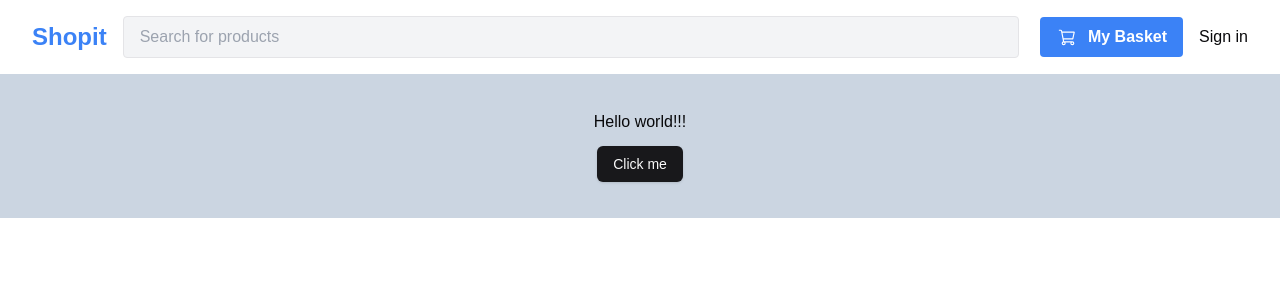
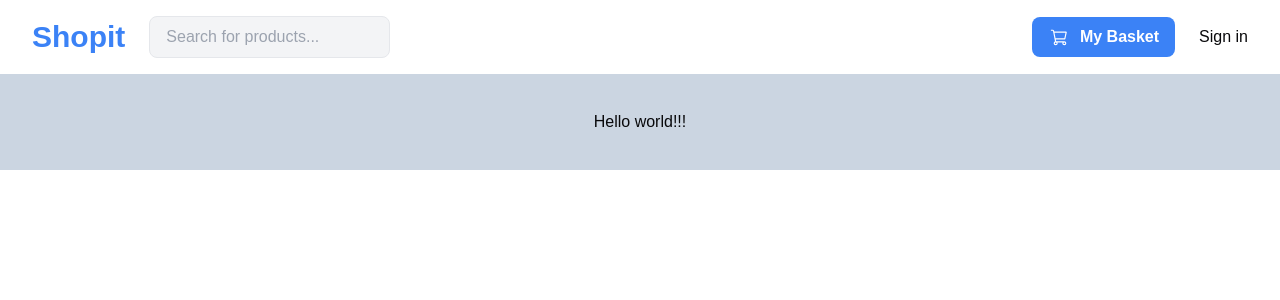
Before and after one commit to Subhan-Anwer/full-stack-e-commerce-website, a Next.js app: page / in a window 1280 px wide. Shown: the top 300 px of the page. Built offline with nearby package versions, Linux system fonts and the light colour scheme; no server answers.

Commit message:
Header Responsive

```diff
--- a/app/(store)/page.tsx
+++ b/app/(store)/page.tsx
@@ -5,7 +5,7 @@ export default function Home() {
   return (
     <div className="bg-slate-300 p-9 flex items-center justify-center flex-col gap-3" >
       <h1>Hello world!!!</h1>
-      <Button className="active:scale-90 transition-transform duration-200">Click me</Button>
+      {/* <Button className="active:scale-90 transition-transform duration-200">Click me</Button> */}
     </div>
   );
 }
--- /dev/null
+++ b/app/(store)/search/page.tsx
@@ -0,0 +1,7 @@
+const SearchPage = () => {
+  return (
+    <div>SearchPage</div>
+  )
+}
+
+export default SearchPage
--- a/components/Header.tsx
+++ b/components/Header.tsx
@@ -1,4 +1,5 @@
 "use client"
+
 import { ClerkLoaded, SignedIn, SignInButton, UserButton, useUser } from '@clerk/nextjs'
 import Link from 'next/link';
 import React from 'react'
@@ -7,7 +8,7 @@ import { PackageIcon, TrolleyIcon } from '@sanity/icons';
 
 const Header = () => {
     const { user } = useUser();
-    console.log(user)
+    // console.log(user)
 
     const createClerkPassKey = async () => {
         try {
@@ -19,35 +20,39 @@ const Header = () => {
     }
 
     return (
-        <header className='flex flex-wrap justify-between items-center px-4 py-2'>
-            {/* Top row */}
-            <div className='flex w-full flex-wrap justify-between item-center px-4 py-2'>
+        <header className="w-full bg-white shadow-sm">
+            <div className="container mx-auto px-4 sm:px-6 lg:px-8">
+                {/* Main Header Content */}
+                <div className="flex flex-col md:flex-row items-center justify-between py-4 gap-4 md:gap-6">
+                    {/* Logo and Search Container */}
+                    <div className="flex flex-col sm:flex-row items-center gap-4 sm:gap-6 w-full md:w-auto">
+                        {/* Logo */}
                         <Link
                             href="/"
-                    className='text-2xl leading-[42px] font-bold text-blue-500 hover:opacity-50 cursor-pointer mx-auto sm:mx-0'
+                            className="text-2xl sm:text-3xl font-bold text-blue-500 hover:opacity-70 transition cursor-pointer whitespace-nowrap"
                         >
                             Shopit
                         </Link>
 
-                <Form
-                    action="/search"
-                    className='w-full sm:w-auto sm:flex-1 sm:mx-4 mt-2 sm:mt-0'
-                >
+                        {/* Search Form */}
+                        <Form action="/search" className="w-full sm:w-auto flex-1 max-w-2xl">
                             <input
                                 type="text"
-                        name='query'
-                        placeholder='Search for products'
-                        className='bg-gray-100 text-gray-800 px-4 py-2 rounded focus:outline-none focus:ring-2 focus: ring-blue-500 focus:ring-opacity-50 border w-full max-w-4xl'
+                                name="query"
+                                placeholder="Search for products..."
+                                className="w-full bg-gray-100 text-gray-800 px-4 py-2 rounded-lg focus:outline-none focus:ring-2 focus:ring-blue-500 border border-gray-200"
                             />
                         </Form>
+                    </div>
 
-                <div className='flex items-center space-x-4 mt-4 sm:mt-0 mx-auto flex-1 sm:flex-none'>
+                    {/* Basket & User Details */}
+                    <div className="flex flex-col sm:flex-row items-center gap-4 sm:gap-6 w-full sm:w-auto">
+                        {/* Basket Button */}
                         <Link
                             href="/basket"
-                        className='flex-1 relative flex justify-center sm:justify-start sm:flex-none items-center space-x-2 bg-blue-500 hover:bg-blue-700 text-white font-bold py-2 px-4 rounded cursor-pointer'
+                            className="w-full sm:w-auto flex items-center justify-center space-x-2 rounded-lg bg-blue-500 px-4 py-2 font-bold text-white hover:bg-blue-600 transition cursor-pointer whitespace-nowrap"
                         >
-                        <TrolleyIcon className='w-6 h-6' />
-                        {/* Span item count once global state is set up */}
+                            <TrolleyIcon className="w-6 h-6" />
                             <span>My Basket</span>
                         </Link>
 
@@ -56,38 +61,56 @@ const Header = () => {
                             <SignedIn>
                                 <Link
                                     href="/orders"
-                                className='flex-1 relative flex justify-center sm:justify-start sm:flex-none items-center space-x-2 bg-blue-500 hover:bg-blue-700 text-white font-bold py-2 px-4 rounded '
+                                    className="w-full sm:w-auto flex items-center justify-center space-x-2 rounded-lg bg-blue-500 px-4 py-2 font-bold text-white hover:bg-blue-600 transition cursor-pointer whitespace-nowrap"
                                 >
-                                <PackageIcon className='w-6 h-6' />
+                                    <PackageIcon className="w-6 h-6" />
                                     <span>My Orders</span>
                                 </Link>
                             </SignedIn>
 
                             {user ? (
-                            <div className='flex item-center space-x-2'>
+                                <div className="flex relative items-center space-x-2">
                                     <UserButton />
 
-                                <div className="hidden sm:block text-xs">
-                                    <p className='text-gray-400'>Welcome Back</p>
-                                    <p className='font-bold'>{user.fullName}!</p>
+                                    {/* Welcome Message (Hidden on Mobile) */}
+                                    <div className="block text-xs">
+                                        <p className="text-gray-400">Welcome Back</p>
+                                        <p className="font-bold">{user.fullName || user.username}!</p>
                                     </div>
-                            </div>
-                        ) : (
-                            <SignInButton mode='modal' />
-                        )}
 
+                                    {/* Passkey Tooltip (Only if no passkeys) */}
                                     {user?.passkeys.length === 0 && (
+                                        <div className="absolute left-1/2 top-full mt-2 w-max -translate-x-1/2 transform">
+                                            {/* Tooltip Container */}
+                                            <div className="relative bg-white border border-blue-300 rounded-lg shadow-lg p-2 animate-fade-in">
+                                                {/* Arrow pointing up */}
+                                                <div className="absolute left-1/2 -top-2.5 -translate-x-1/2 h-3 w-3 rotate-45 border-l border-t border-blue-300 bg-white"></div>
+
+                                                {/* Tooltip Content */}
+                                                <div className="flex flex-col items-center space-y-2">
+                                                    <p className="text-xs text-gray-700 font-normal">
+                                                        Secure your account
+                                                    </p>
                                                     <button
                                                         onClick={createClerkPassKey}
-                            className='bg-white hover:bg-blue-700 hover:text-white animate-pulse text-blue-500 font-bold py-2 px-4 rounded border-blue-300 border'
+                                                        className="animate-pulse rounded-lg bg-blue-500 px-4 py-2 text-sm font-bold text-white hover:bg-blue-600 transition-colors focus:outline-none focus:ring-2 focus:ring-blue-500 focus:ring-offset-2"
                                                     >
                                                         Create Passkey
                                                     </button>
+                                                </div>
+                                            </div>
+                                        </div>
+                                    )}
+                                </div>
+                            ) : (
+                                <SignInButton mode="modal" />
                             )}
                         </ClerkLoaded>
                     </div>
                 </div>
+            </div>
         </header>
+
     )
 }
 
```
Lines whose indentation alone changed are shown as unchanged.
